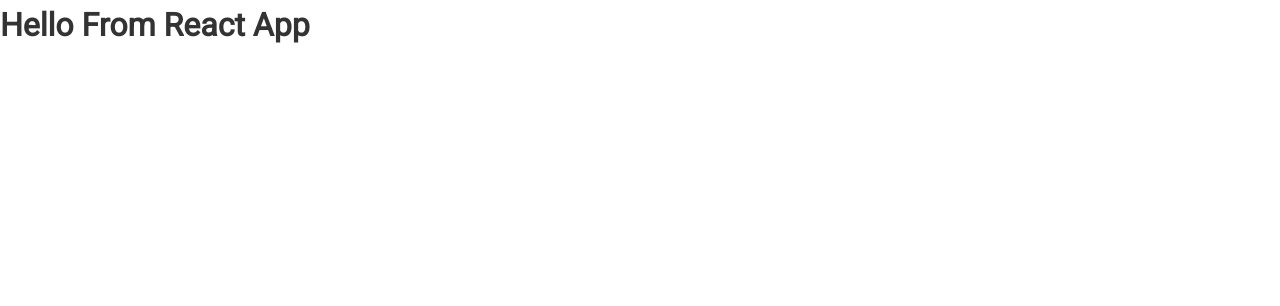
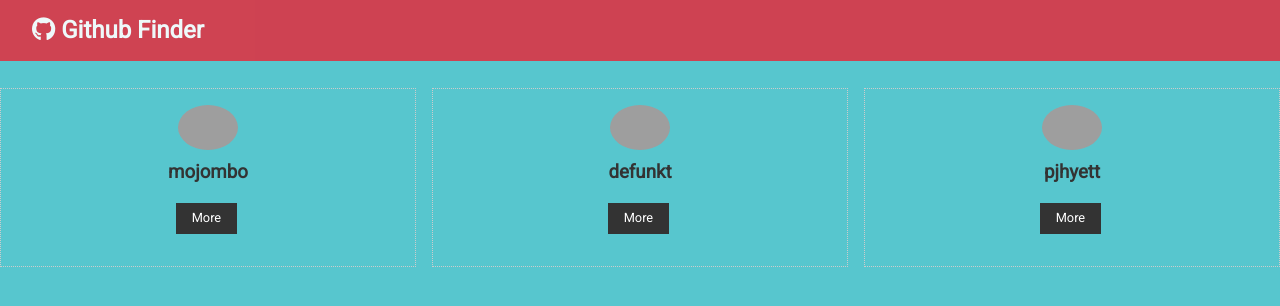
Before and after one commit to sevspo/react-tut-gfinder, a React (Create React App) app: page /user/1 in a window 1280 px wide. Shown: the top 306 px of the page. Built offline with nearby package versions, Linux system fonts and the light colour scheme; grey boxes are pictures that could not be loaded.

Commit message:
first steps

```diff
--- a/public/index.html
+++ b/public/index.html
@@ -24,6 +24,7 @@
       work correctly both with client-side routing and a non-root public URL.
       Learn how to configure a non-root public URL by running `npm run build`.
     -->
+    <script src="https://kit.fontawesome.com/4f6c6eaec6.js" crossorigin="anonymous"></script>
     <title>Github Finder</title>
   </head>
   <body>
--- a/src/App.css
+++ b/src/App.css
@@ -19,7 +19,7 @@ body {
   font-family: 'Roboto', sans-serif;
   font-size: 1rem;
   line-height: 1.6;
-  background-color: #fff;
+  background-color: rgb(87, 198, 206);
   color: #333;
 }
 
--- a/src/App.js
+++ b/src/App.js
@@ -1,14 +1,17 @@
 import React, { Component } from 'react';
+import Navbar from "./components/layout/Navbar";
+import Users from "./components/users/Users";
 import './App.css';
 
 
 class App extends Component {
+
   render() {
+
     return (
-      <div className="App">
-        <h1>
-          Hello From React App
-        </h1>
+      <div>
+        <Navbar/>
+        <Users/>
       </div>
     )
   }
--- /dev/null
+++ b/src/components/layout/Navbar.js
@@ -0,0 +1,27 @@
+import React, { Component } from 'react';
+import PropTypes from 'prop-types';
+
+
+export class Navbar extends Component {
+  static defaultProps = {
+    title: 'Github Finder',
+    icon: 'fab fa-github'
+  };
+
+  static propTypes = {
+    title: PropTypes.string.isRequired,
+    icon: PropTypes.string.isRequired
+  };
+
+  render() {
+
+    return (
+      <nav className="navbar bg-primary">
+        <h1><i className={this.props.icon}></i> {this.props.title}</h1>
+      </nav>
+    )
+  }
+}
+
+
+export default Navbar
--- /dev/null
+++ b/src/components/users/UserItem.js
@@ -0,0 +1,26 @@
+import React, { Component } from 'react'
+
+export class UserItem extends Component {
+
+  render() {
+    //destructing the state
+    const { login, avatar_url, html_url} = this.props.user;
+
+    return (
+      <div className='card text-center'>
+        <img
+          src={avatar_url}
+          alt=""
+          className='round-img'
+          style={{width: '60px'}}
+        />
+        <h3>{login}</h3>
+        <div>
+          <a href={html_url} className="btn btn-dark btn-sm my-1">More</a>
+        </div>
+      </div>
+    )
+  }
+}
+
+export default UserItem
--- /dev/null
+++ b/src/components/users/Users.jsx
@@ -0,0 +1,45 @@
+import React, { Component } from 'react'
+import UserItem from "./UserItem"
+
+export class Users extends Component {
+    state = {
+        users: [
+            {
+                id: '1',
+                login: 'mojombo',
+                avatar_url: 'https://avatars0.githubusercontent.com/u/1?v=4',
+                html_url: "https://github.com/mojombo"
+            },
+            {
+                id: '1',
+                login: 'defunkt',
+                avatar_url: 'https://avatars0.githubusercontent.com/u/2?v=4',
+                html_url: "https://github.com/defunkt"
+            },
+            {
+                id: '1',
+                login: 'pjhyett',
+                avatar_url: 'https://avatars0.githubusercontent.com/u/3?v=4',
+                html_url: "https://github.com/pjhyett"
+            }
+        ]
+    }
+
+    render() {
+        return (
+            <div style={itemStyle}>
+                {this.state.users.map(user => (
+                    <UserItem key={user.id} user={user} />
+                ))}
+            </div>
+        )
+    }
+}
+
+const itemStyle = {
+    display: 'grid',
+    gridTemplateColumns: 'repeat(3, 1fr)',
+    gap: '1em'
+}
+
+export default Users
```
